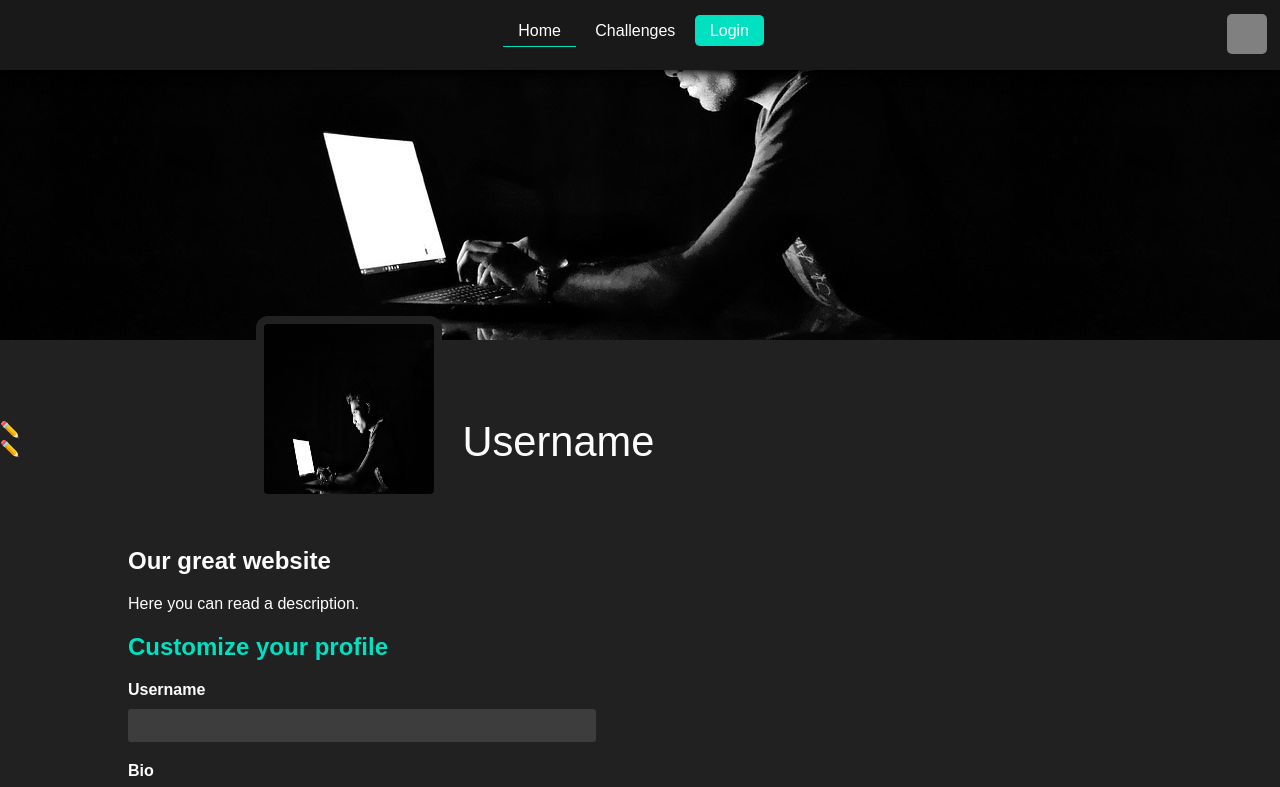
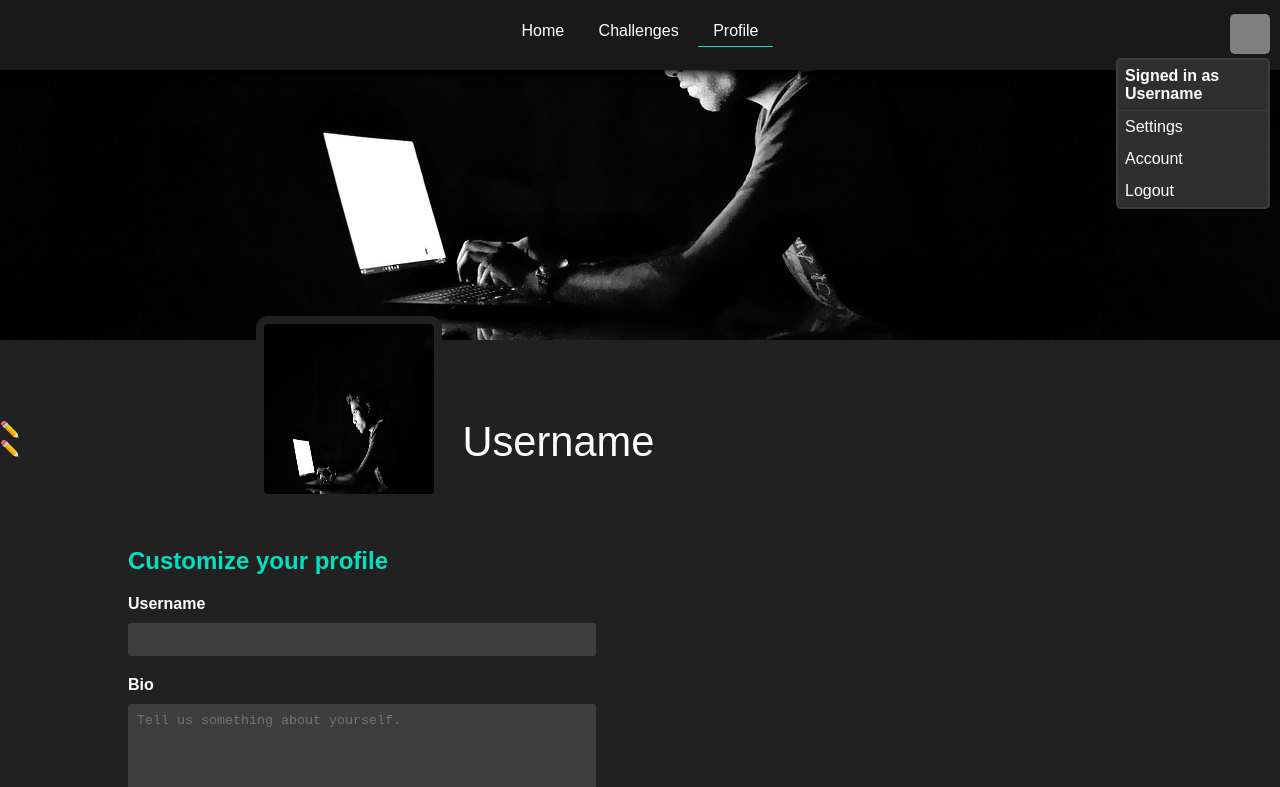
Before and after one commit to idontwannachooseanotherusername/KrassesWebprojekt, a plain HTML site: page Frontend/profile.html in a window 1280 px wide. Both pictures are taken after a click on the picture 1247 px from the left and 34 px from the top of the page. Shown: the top 787 px of the page. Drawn offline with Linux system fonts and the light colour scheme.

Commit message:
Added user icon with dropdown menu

```diff
--- a/Frontend/css/main.css
+++ b/Frontend/css/main.css
@@ -74,7 +74,7 @@ h2{
     padding: 0;
     text-align: center;
     float: left;
-    width: 33%;
+    width: 34%;
     margin-top: 12px;
 }
 .main-menu li{
@@ -99,26 +99,43 @@ h2{
 }
 /*User profile picture when logged in*/
 .user-dropdown{
+    position: relative;
+    overflow: auto;
+}
+.dropdown{
+    display: none;
+    overflow: auto;
+    background: #2f2f2f;
+    width: 150px;
+    border-radius: 5px;
+    border: 2px solid #3d3d3d;
+    margin: 0 10px;
+    float: right;
+}
+.dropdown dt{
+    font-weight: bold;
+    border-bottom: 1px solid #3d3d3d;
+}
+.dropdown dd a:hover{
+    cursor: pointer;
+    font-weight: bold;
+}
+.dropdown-entry{
+    margin: 0;
+    padding: 7px;
+}
+.pb-image-wrapper{
     float: left;
     width: 33%;
     text-align: right;
     margin-top: 4px;
 }
-.user-dropdown img{
+.pb-image-wrapper img{
     width: 40px;
     height: 40px;
     border-radius: 5px;
-}
-.dropdown{
-    display: none;
-    overflow: auto;
-    background: #2f2f2f;
-    margin-left: auto;
-    width: 150px;
-    border-radius: 5px;
-}
-.dropdown-entry{
-    padding: 5px 15px 0 30px;
+    cursor: pointer;
+    margin-right: 10px;
 }
 .flex-33{
     float: left;
@@ -313,6 +330,9 @@ article{
     margin: 10px 0 20px 0;
     width: 450px;
 }
+.profile #new-pw{
+    margin-bottom: 0;
+}
 .profile form select{
     width: 470px;
 }
@@ -341,7 +361,6 @@ article{
 }
 
 .profile-picture{
-
     float: left;
     height: 170px;
     width: 170px;
--- a/Frontend/profile.html
+++ b/Frontend/profile.html
@@ -17,26 +17,19 @@
         <nav class="main-menu">
             <div class="flex-33"></div>
             <ul>
-                <li class="active"><a href="#">Home</a></li>
-                <li><a href="/challenges">Challenges</a></li>
-                <li class="login-button"><a href="/login">Login</a></li>
+                <li><a href="index.html">Home</a></li>
+                <li><a href="challenges.html">Challenges</a></li>
+                <li class="active"><a href="#">Profile</a></li>
             </ul>
-            <script>
-            </script>
-            <div class="user-dropdown">
-                <img onClick="show_dropdown()" src="images/Kachel.png">
-                <div class="dropdown" id="menu-dropdown">
-                    <p class="dropdown-entry">
-                        Settings
-                    </p>
-                    <p class="dropdown-entry">
-                        Account
-                    </p>
-                    <p class="dropdown-entry">
-                        Logout
-                    </p>
-                </div>
+            <div class="pb-image-wrapper">
+                <img id="pb" onClick="show_dropdown()" src="images/Kachel.png">
             </div>
+            <dl class="dropdown" id="menu-dropdown">
+                <dt class="dropdown-entry">Signed in as<br>Username</dt>
+                <dd class="dropdown-entry"><a href="profile.html">Settings</a></dd>
+                <dd class="dropdown-entry">Account</dd>
+                <dd class="dropdown-entry">Logout</dd>
+            </dl>
         </nav>
         <section class="background"></section>
             <form class="change-pictures">
@@ -52,12 +45,6 @@
                 </div>
             </form>
         <main>
-            <article>
-            <h1>Our great website</h1>
-            <p>
-                Here you can read a description.
-            </p>
-            </article>
             <section class="profile">
                 <article class="profile-customize">
                     <h2>Customize your profile</h2>
--- a/Frontend/scripts/main.js
+++ b/Frontend/scripts/main.js
@@ -1,19 +1,19 @@
 function show_dropdown(){
     var drop = document.getElementById("menu-dropdown");
-    if (drop.style.display == "none"){
+    if (drop.style.display != "revert"){
         drop.style.display = "revert";
+        console.log('Dropdown visible');
     }
     else{
         drop.style.display = "none";
+        console.log('Dropdown hidden');
     }
 }
 
-//https://www.geeksforgeeks.org/password-matching-using-javascript/
 function check_password(){
     let new_pw = document.getElementById("new-pw");
     let rep_pw = document.getElementById("rep-pw");
     let errors = document.getElementById("errors");
-    let button = document.getElementById("pw-submit");
 
     if (new_pw.value != rep_pw.value){
         errors.innerHTML = "Passwords do not match"
@@ -24,3 +24,11 @@ function check_password(){
         return true
     }
 }
+
+window.onclick = e => {
+    var drop = document.getElementById("menu-dropdown");
+    if (!(drop.contains(e.target)) && e.target.getAttribute('id') != "pb"){
+        drop.style.display = "none";
+        console.log('Dropdown hidden');
+    }
+}
```
Also changed, not shown: Frontend/challenges.html (+11 -0 lines), Frontend/index.html (+11 -0 lines), Frontend/login.html (+12 -1 lines).
